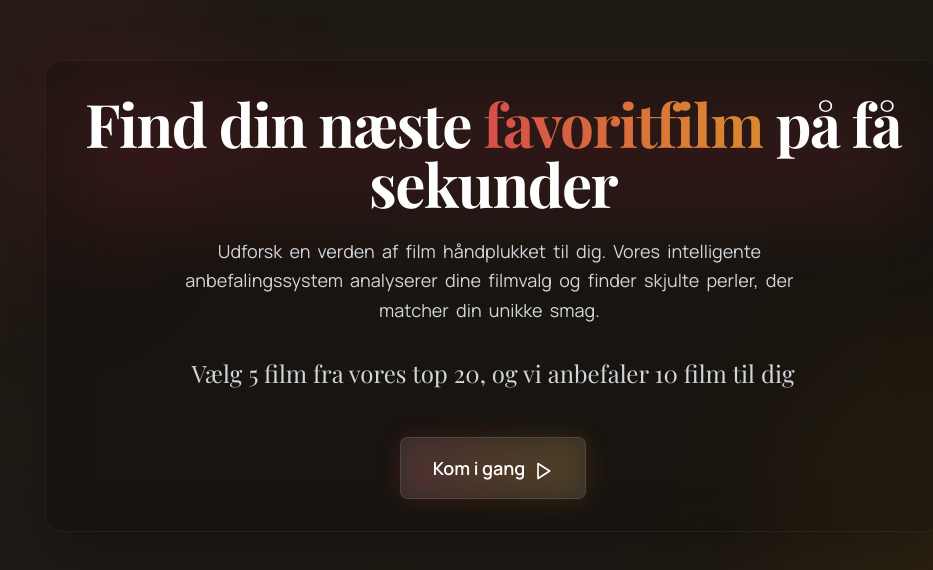
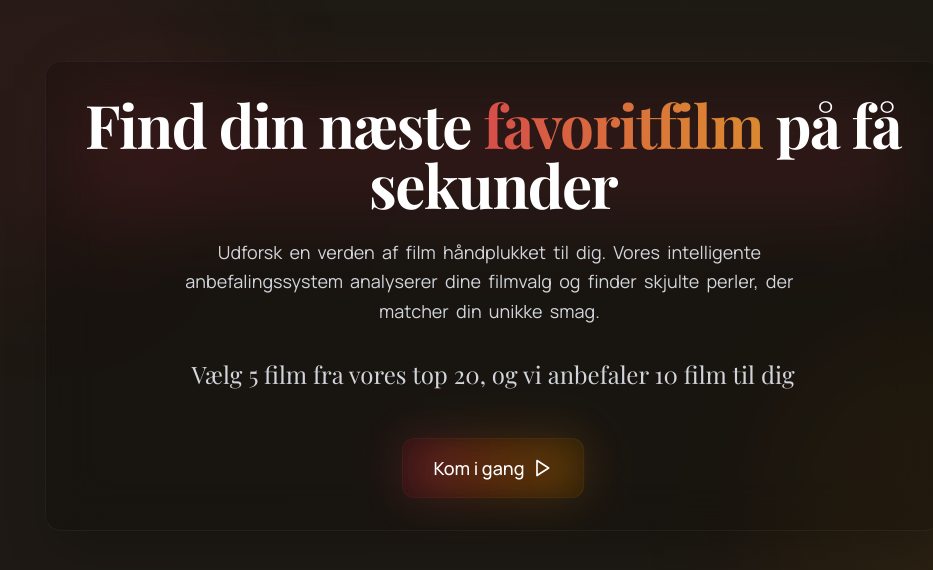
Before and after one commit to ArneFogh/movie-recommender, a Next.js app: page / in a window 1280 px wide. Shown: the part 104-674 px from the top of the page, without its empty margins (147-1080 px from the left). Built offline with nearby package versions, Linux system fonts and the light colour scheme; a web font is replaced by a local one.

Commit message:
made animated button

```diff
--- a/src/app/globals.css
+++ b/src/app/globals.css
@@ -1,6 +1,12 @@
 @tailwind base;
 @tailwind components;
 @tailwind utilities;
+
+@keyframes shimmer {
+  100% {
+    transform: translateX(200%);
+  }
+}
 
 :root {
   --foreground-rgb: 255, 255, 255;
--- a/src/app/page.js
+++ b/src/app/page.js
@@ -1,9 +1,8 @@
 "use client";
 
 import React from "react";
-import Link from "next/link";
-import { Play } from "lucide-react";
 import TextGenerateEffect from "@/components/TextGenerateEffect";
+import AnimatedButton from "@/components/AnimatedButton";
 
 export default function LandingPage() {
   const description =
@@ -16,9 +15,7 @@ export default function LandingPage() {
         <div className="absolute inset-0 bg-gradient-to-br from-background via-background-lighter to-background animate-gradient" />
 
         <div className="absolute inset-0">
-          {/* Ændret til rød glow */}
           <div className="absolute top-0 left-0 w-96 h-96 bg-rose-500/5 rounded-full blur-3xl" />
-          {/* Beholdt den varme amber */}
           <div className="absolute bottom-0 right-0 w-96 h-96 bg-amber-500/5 rounded-full blur-3xl" />
         </div>
 
@@ -56,17 +53,12 @@ export default function LandingPage() {
                 Vælg 5 film fra vores top 20, og vi anbefaler 10 film til dig
               </p>
 
-              {/* CTA Button - Opdateret med rød gradient */}
-              <Link
-                href="/select-movies"
-                className="group relative inline-flex items-center justify-center"
-              >
-                <div className="absolute inset-0 bg-gradient-to-r from-rose-500/20 via-orange-500/20 to-amber-500/20 rounded-lg blur-md opacity-75 group-hover:opacity-100 transition-opacity" />
-                <div className="relative px-8 py-4 bg-white/10 rounded-lg border border-white/10 transition-transform group-hover:translate-y-[-2px] group-hover:translate-x-[2px]">
-                  <span className="text-lg font-semibold mr-2">Kom i gang</span>
-                  <Play className="inline-block w-5 h-5 transform group-hover:translate-x-1 transition-transform" />
-                </div>
-              </Link>
+              {/* New Animated Button */}
+              <div className="flex justify-center">
+                <AnimatedButton href="/select-movies">
+                  Kom i gang
+                </AnimatedButton>
+              </div>
             </div>
           </div>
         </div>
--- /dev/null
+++ b/src/components/AnimatedButton.js
@@ -0,0 +1,50 @@
+"use client";
+
+import { motion } from "framer-motion";
+import { Play } from "lucide-react";
+
+const AnimatedButton = ({ children, href }) => {
+  return (
+    <motion.div
+      className="relative inline-block"
+      whileHover={{ scale: 1.02 }}
+      whileTap={{ scale: 0.98 }}
+    >
+      {/* Animated background gradient */}
+      <div className="absolute inset-0 bg-gradient-to-r from-rose-500/20 via-orange-500/20 to-amber-500/20 rounded-xl blur-xl transition-opacity group-hover:opacity-100" />
+
+      {/* Shine effect container */}
+      <div className="absolute inset-0 overflow-hidden rounded-xl">
+        <div className="absolute inset-0 translate-x-[-100%] animate-[shimmer_2s_infinite] bg-gradient-to-r from-transparent via-white/10 to-transparent" />
+      </div>
+
+      {/* Main button */}
+      <motion.a
+        href={href}
+        className="relative inline-flex items-center justify-center px-8 py-4 rounded-xl backdrop-blur-sm"
+        initial={{ borderColor: "rgba(255,255,255,0.1)" }}
+        whileHover={{
+          borderColor: "rgba(255,255,255,0.2)",
+          boxShadow: "0 0 20px 5px rgba(225, 29, 72, 0.2)",
+        }}
+      >
+        {/* Glass background */}
+        <div className="absolute inset-0 bg-gradient-to-r from-rose-500/10 via-orange-500/10 to-amber-500/10 rounded-xl" />
+        <div className="absolute inset-[1px] bg-black/20 rounded-xl backdrop-blur-xl" />
+
+        {/* Content */}
+        <div className="relative flex items-center gap-2">
+          <span className="text-lg font-medium text-white">{children}</span>
+          <motion.div
+            whileHover={{ x: 5 }}
+            transition={{ type: "spring", stiffness: 300, damping: 20 }}
+          >
+            <Play className="w-5 h-5 text-white" />
+          </motion.div>
+        </div>
+      </motion.a>
+    </motion.div>
+  );
+};
+
+export default AnimatedButton;
```
